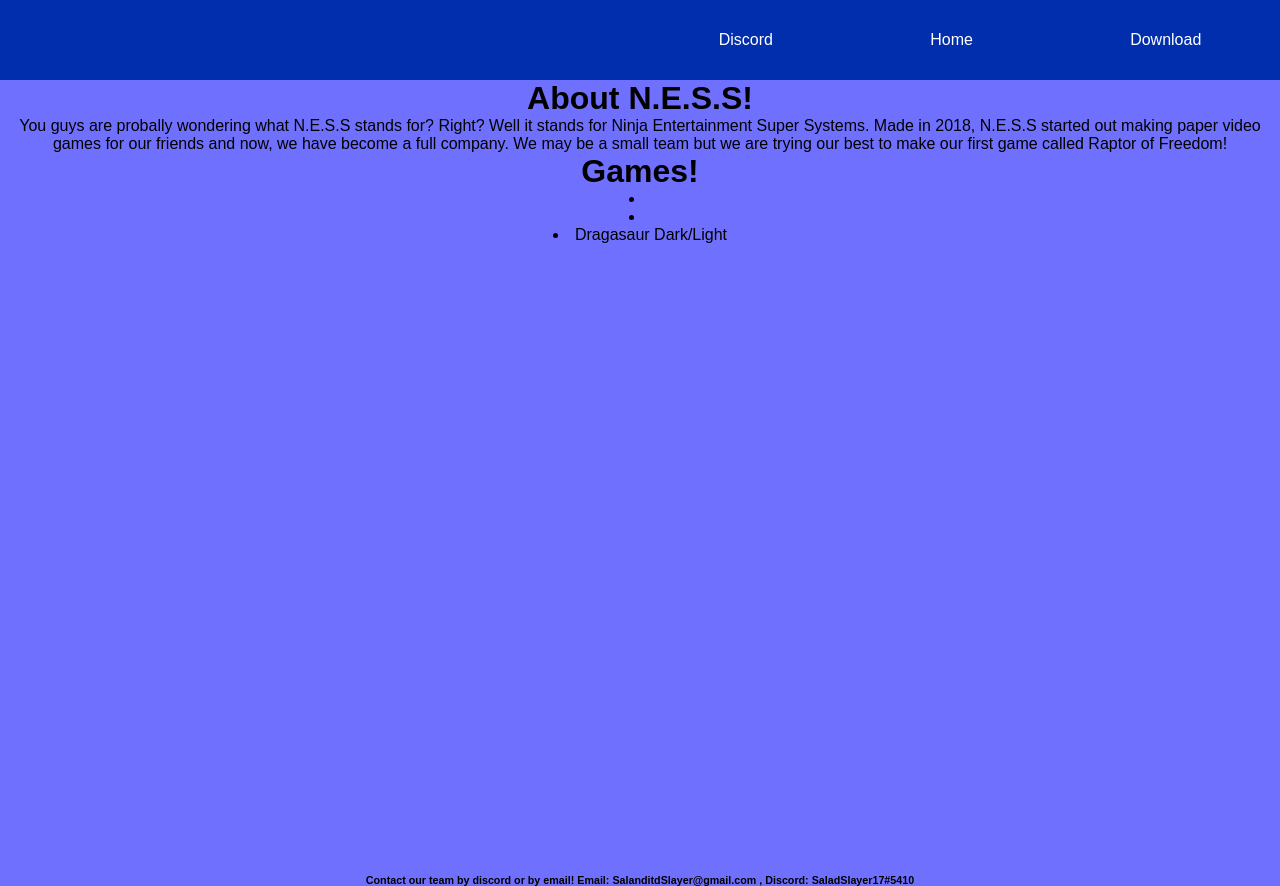
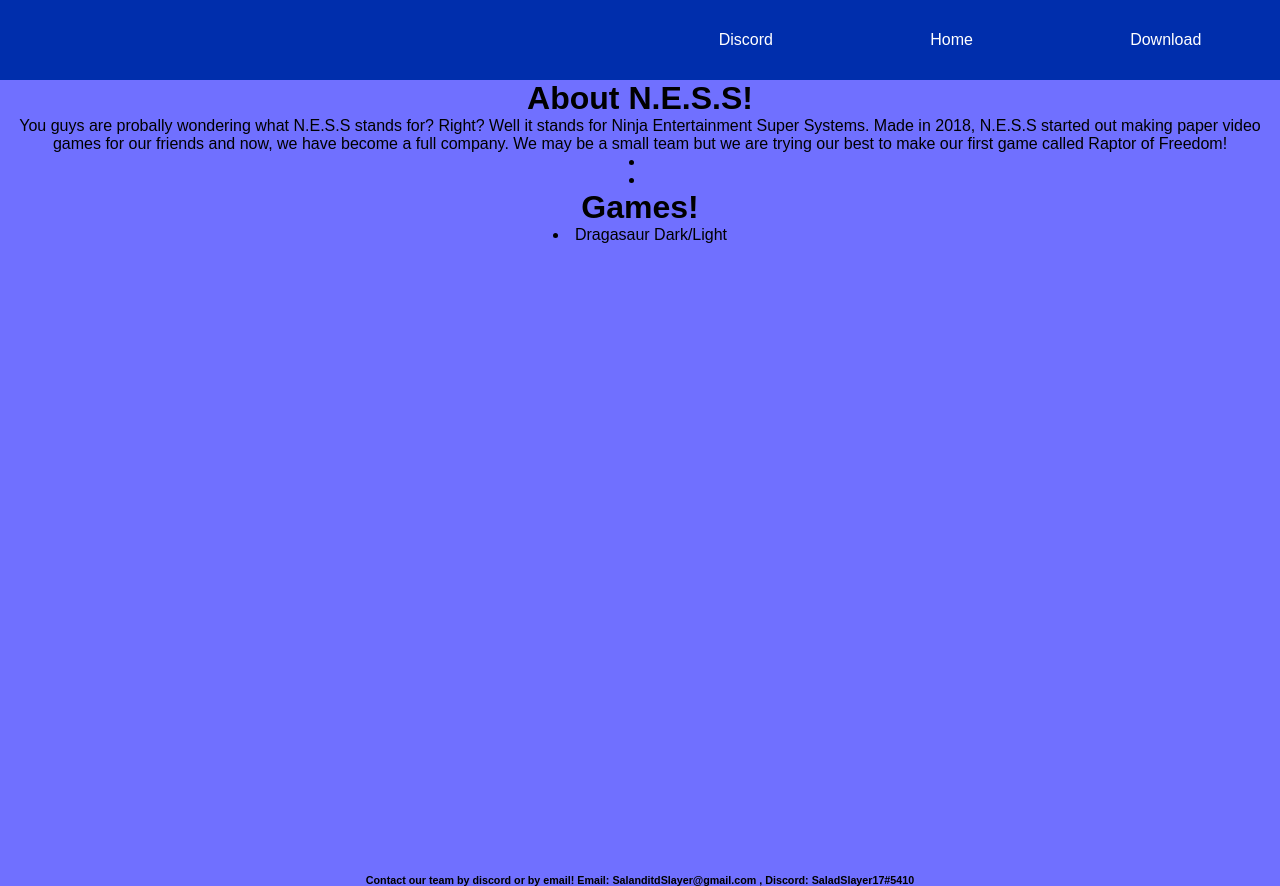
Before and after one commit to SalanditSlayer/NESS, a plain HTML site: page index.html in a window 1280 px wide. Drawn offline with Linux system fonts and the light colour scheme.

Commit message:
Update index.html

```diff
--- a/index.html
+++ b/index.html
@@ -24,9 +24,8 @@
               About N.E.S.S!
         </h1>
         You guys are probally wondering what N.E.S.S stands for? Right? Well it stands for Ninja Entertainment Super Systems. Made in 2018, N.E.S.S started out making paper video games for our friends and now, we have become a full company. We may be a small team but we are trying our best to make our first game called Raptor of Freedom!
-        <br>
+        <br><li><li>
         <h1>Games!</h1>
-        <li><li><br>
         <li>Dragasaur Dark/Light</li>
                  <br>
                  <br>
```
